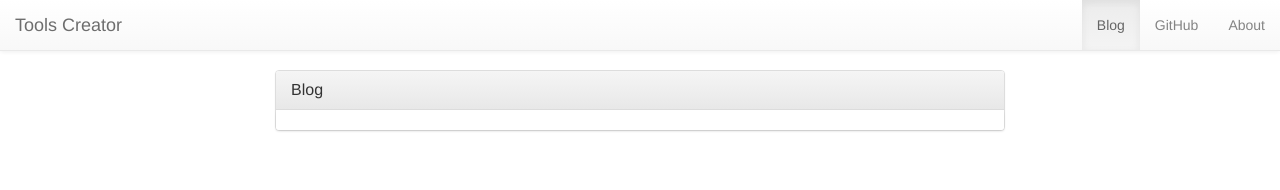
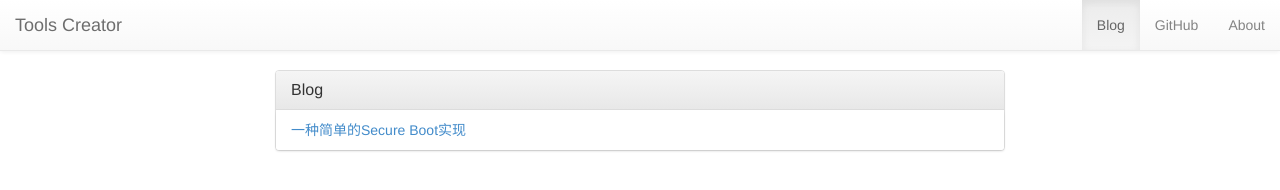
Before and after one commit to toolscreator/toolscreator.github.io, a plain HTML site: page index.html in a window 1280 px wide. Drawn offline with nearby package versions, Linux system fonts and the light colour scheme.

Commit message:
Site updated: 2018-04-24 10:37:26

```diff
--- a/index.html
+++ b/index.html
@@ -69,7 +69,7 @@
 
 
 <li class="list-group-item title">
-    <a target="_blank" href="/2018/04/23/一种简单的Secure Boot实现/"></a>
+    <a target="_blank" href="/2016/03/23/一种简单的Secure Boot实现/">一种简单的Secure Boot实现</a>
 </li>
 
 
```
Also changed, not shown: 2016/03/23/一种简单的Secure Boot实现/index.html (renamed from 2018/04/23/一种简单的Secure Boot实现/index.html, +2 -3 lines), archives/2016/03/index.html (renamed from archives/2018/04/index.html, +1 -1 lines), archives/2016/index.html (renamed from archives/2018/index.html, +1 -1 lines), archives/index.html (+1 -1 lines).
